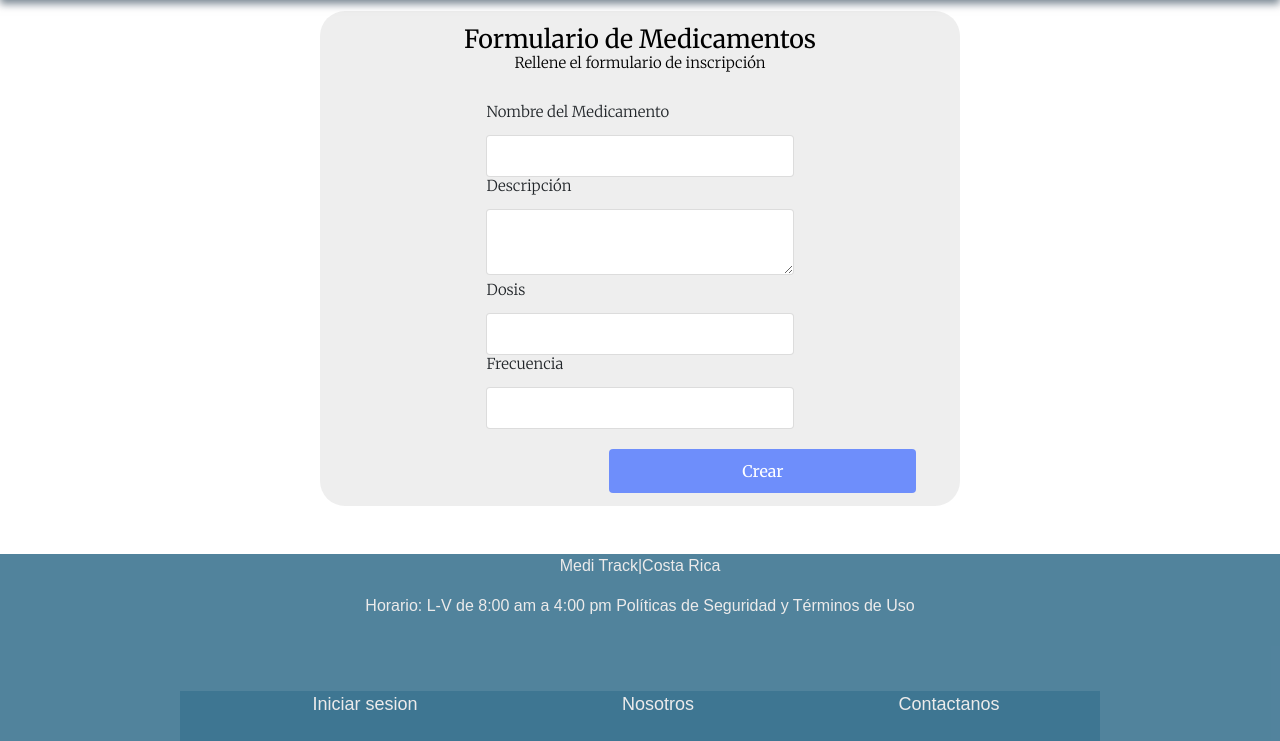
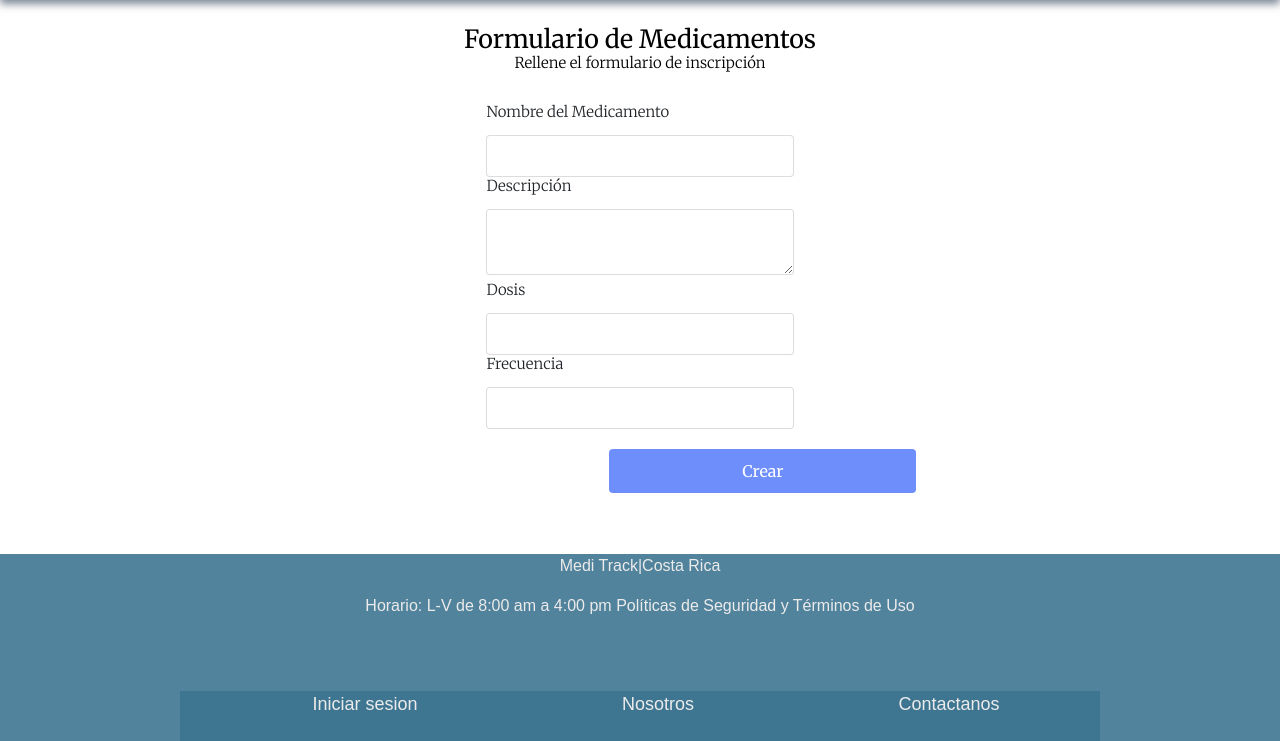
Before and after one commit to r4mir3zzz/web-servidor, a PHP site: page /createMedicine.php in a window 1280 px wide. Shown: the part 117-858 px from the top of the page. Run offline with PHP 8.4, Linux system fonts and the light colour scheme; some web fonts are replaced.

Commit message:
Update createMedicine.css

```diff
--- a/assets/css/createMedicine.css
+++ b/assets/css/createMedicine.css
@@ -9,7 +9,7 @@
 
 }
 .container{
-    background-color: rgba(184, 184, 184, 0.247);
+    background-color: rgba(254, 252, 252, 0.247);
     width: 50%;
     height: 100%;
     margin-left: 25%;
```
